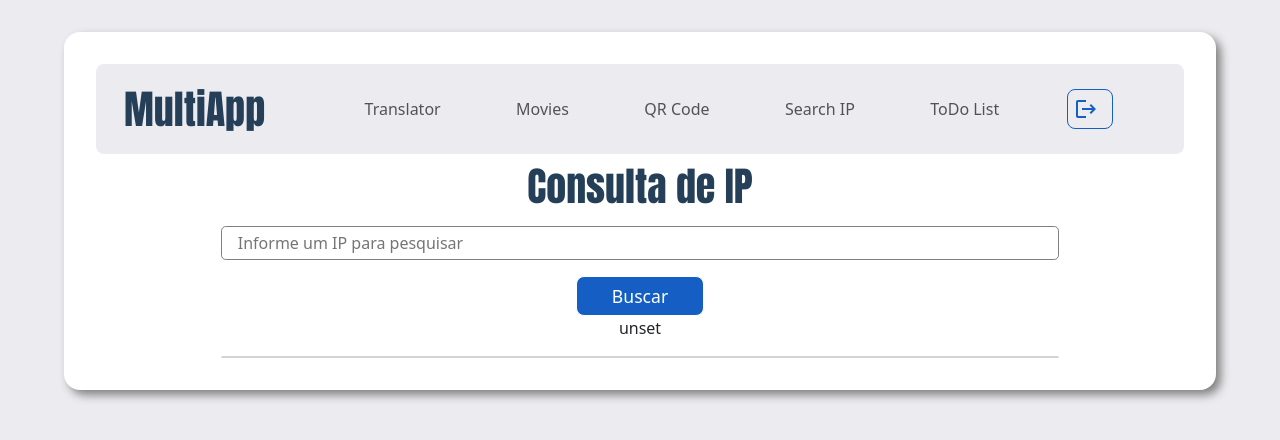
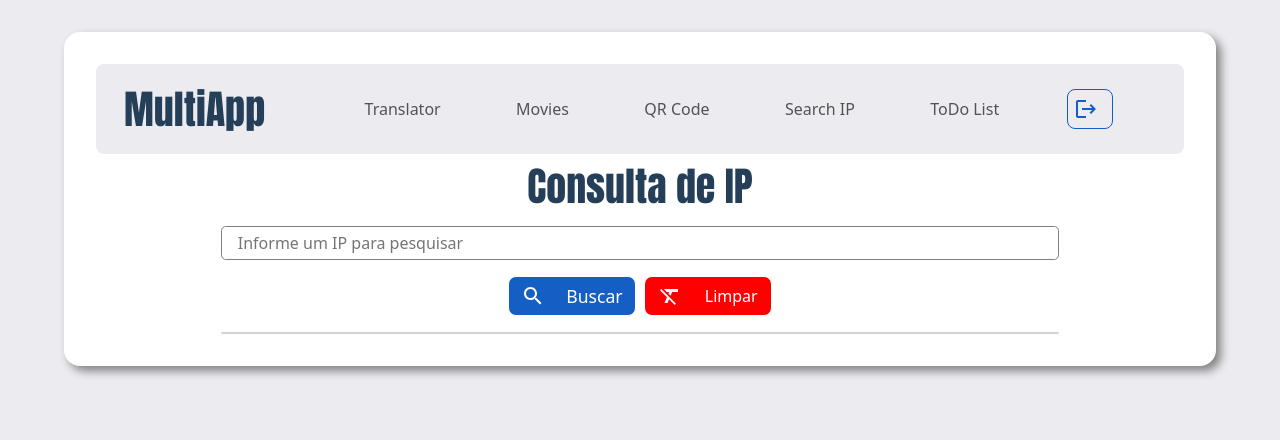
Before and after one commit to fernando-angeli/maisPraTi-tarefa5, a React (Vite) app: page /searchIp in a window 1280 px wide. Shown: the top 440 px of the page. Built offline with nearby package versions, Linux system fonts and the light colour scheme; no server answers; sample sign-in values are in the browser's storage.

Commit message:
:sparkles: feat: button Limpar in SearchIp component

```diff
--- a/src/pages/movieSearchEngine/MovieSearchEngine.jsx
+++ b/src/pages/movieSearchEngine/MovieSearchEngine.jsx
@@ -17,6 +17,7 @@ const ButtonBox = styled.div`
   display: flex;
   justify-content: center;
 `;
+
 function MovieSearchEngine() {
   const [movie, setMovie] = useState([]);
   const [error, setError] = useState();
--- a/src/pages/searchIp/SearchIp.jsx
+++ b/src/pages/searchIp/SearchIp.jsx
@@ -5,6 +5,8 @@ import Input from "../../components/input/Input";
 import Button from "../../components/button/Button";
 import ContainerApp from "../../components/container/ContainerApp";
 import styled from "styled-components";
+import SearchIcon from "@mui/icons-material/Search";
+import FormatClearIcon from "@mui/icons-material/FormatClear";
 
 const ResultSearchIp = styled.div`
   width: calc(80% - 2rem);
@@ -25,6 +27,12 @@ const P = styled.div`
 const Error = styled.p`
   color: red;
   padding: 1rem;
+`;
+
+const ButtonBox = styled.div`
+  width: 100%;
+  display: flex;
+  justify-content: center;
 `;
 
 export default function SearchIp() {
@@ -50,6 +58,11 @@ export default function SearchIp() {
       });
   };
 
+  const handleClear = () => {
+    setIp("");
+    setResult("");
+  };
+
   return (
     <ContainerApp>
       <Title title="Consulta de IP" />
@@ -59,6 +72,7 @@ export default function SearchIp() {
         onChange={(event) => setIp(event.target.value)}
         placeholder="Informe um IP para pesquisar"
       />
+      <ButtonBox>
         <Button
           onClick={searchIp}
           description="Buscar"
@@ -68,8 +82,24 @@ export default function SearchIp() {
           width="8rem"
           height="2.5rem"
           fontSize="1.1rem"
-      />
-      {import.meta.env.VITE_API_KEY}
+        >
+          <SearchIcon />
+        </Button>
+        <Button
+          onClick={handleClear}
+          description="Limpar"
+          border="1px solid"
+          borderRadius="0.5rem"
+          textColor="white"
+          width="8rem"
+          height="2.5rem"
+          fontSize="1rem"
+          backgroundColor="red"
+          margin="0 0 0 0.5rem"
+        >
+          <FormatClearIcon />
+        </Button>
+      </ButtonBox>
       <ResultSearchIp>
         {result && (
           <P>
```
Lines whose indentation alone changed are shown as unchanged.
